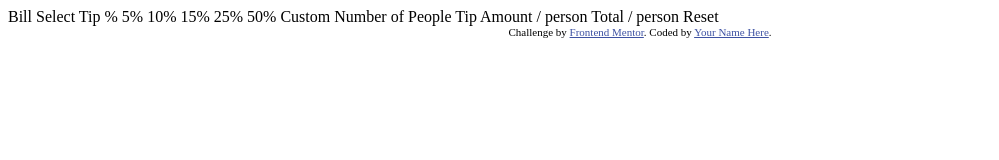
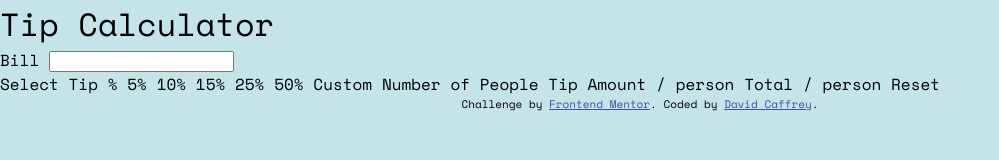
Before and after one commit to DavidCaffrey/tip-calculator-app, a plain HTML site: page index.html in a window 1280 px wide. Shown: the whole page, without its empty margins (0-999 px from the left). Drawn offline with nearby package versions, Linux system fonts and the light colour scheme.

Commit message:
first real commit

```diff
--- a/index.html
+++ b/index.html
@@ -5,18 +5,22 @@
   <meta name="viewport" content="width=device-width, initial-scale=1.0"> <!-- displays site properly based on user's device -->
 
   <link rel="icon" type="image/png" sizes="32x32" href="./images/favicon-32x32.png">
-
+  <link rel="stylesheet" href="style.css">
   <title>Frontend Mentor | Tip calculator app</title>
 
-  <!-- Feel free to remove these styles or customise in your own stylesheet 👍 -->
-  <style>
-    .attribution { font-size: 11px; text-align: center; }
-    .attribution a { color: hsl(228, 45%, 44%); }
-  </style>
 </head>
 <body>
+  <h1>Tip Calculator</h1>
+  <div class="calculator">
+    <div class="input-side">
+      <label for="input-amount">Bill</label>
+      <input type="number" name="amount" id="input-amount">
+      <label></label>
+    </div>
+    <div class="ouput-side"></div>
+  </div>
 
-  Bill
+
 
   Select Tip %
   5%
@@ -38,7 +42,7 @@
 
   <div class="attribution">
     Challenge by <a href="https://www.frontendmentor.io?ref=challenge" target="_blank">Frontend Mentor</a>.
-    Coded by <a href="#">Your Name Here</a>.
+    Coded by <a href="#">David Caffrey</a>.
   </div>
 </body>
 </html>
--- /dev/null
+++ b/style.css
@@ -0,0 +1,50 @@
+@import url("https://fonts.googleapis.com/css2?family=Space+Mono:wght@400;700&display=swap");
+
+/* basic css reset */
+html {
+    box-sizing: border-box;
+    font-size: 16px;
+  }
+
+  *, *:before, *:after {
+    box-sizing: inherit;
+  }
+
+  body, h1, h2, h3, h4, h5, h6, p, ol, ul {
+    margin: 0;
+    padding: 0;
+    font-weight: normal;
+  }
+
+  ol, ul {
+    list-style: none;
+  }
+
+  img {
+    max-width: 100%;
+    height: auto;
+  }
+
+/* - Very dark cyan: hsl(183, 100%, 15%)
+- Dark grayish cyan: hsl(186, 14%, 43%)
+- Grayish cyan: hsl(184, 14%, 56%)
+- Light grayish cyan: hsl(185, 41%, 84%)
+- Very light grayish cyan: hsl(189, 41%, 97%)
+/* /*   */
+
+:root{
+--main-bg-color:hsl(185, 41%, 84%);
+--main-white-color:hsl(0, 0%, 100%);
+}
+body {
+  font-family: "Space Mono", monospace;
+  background-color: var(--main-bg-color);
+
+}
+.attribution {
+  font-size: 11px;
+  text-align: center;
+}
+.attribution a {
+  color: hsl(228, 45%, 44%);
+}
```
